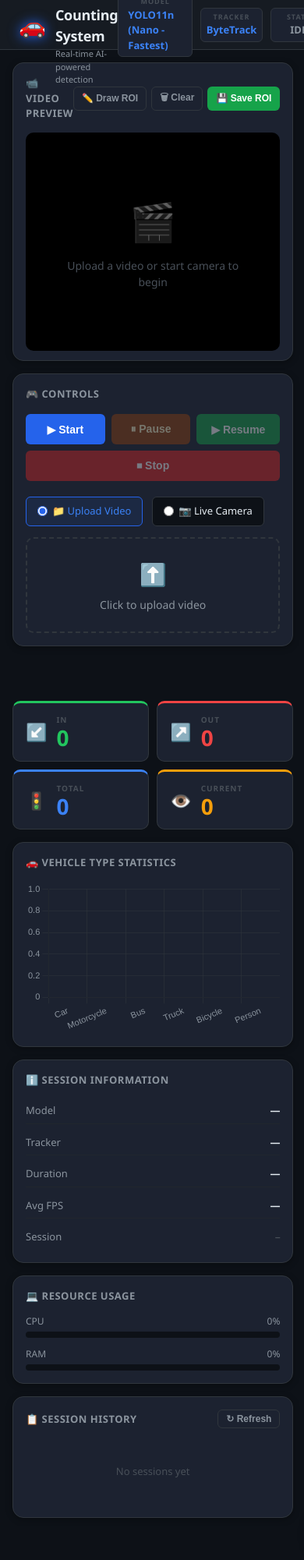
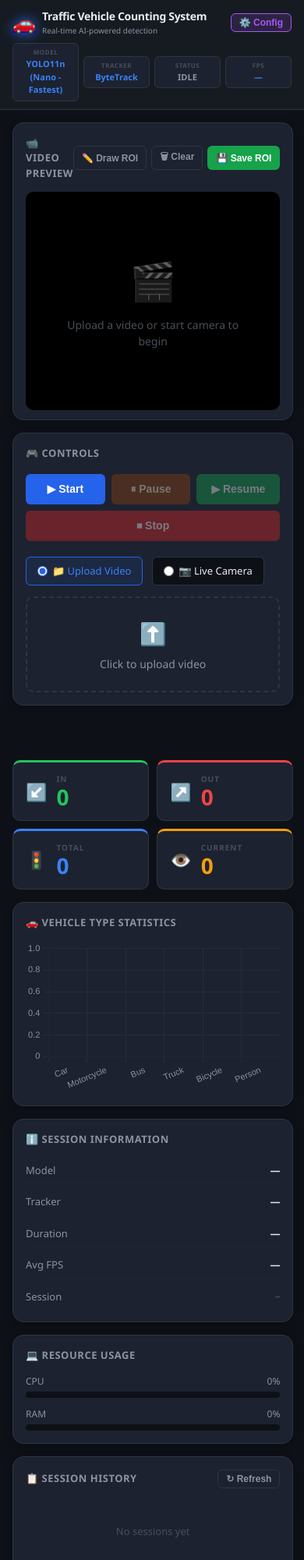
Before and after one commit to longpham205/Traffic_vehicle_counting_system, a FastAPI app: page / in a window 390 px wide. Shown: the whole page at 78% size. Run offline with FastAPI, Linux system fonts and the light colour scheme; data that the repository does not hold is empty.

Commit message:
Initial commit

```diff
--- a/src/frontend/static/style.css
+++ b/src/frontend/static/style.css
@@ -60,7 +60,7 @@ html, body {
   margin: 0 auto;
   display: flex;
   align-items: center;
-  justify-content: space-between;
+  justify-content: flex-start;
   padding: 0 24px;
   height: 64px;
   background: var(--bg-panel);
@@ -69,12 +69,31 @@ html, body {
   top: 0;
   z-index: 100;
   backdrop-filter: blur(10px);
+  gap: 12px;
 }
 
 .header-left {
+  flex: 1;
+  display: flex;
+  align-items: center;
+}
+
+.header-brand {
   display: flex;
   align-items: center;
   gap: 12px;
+}
+
+#btn-config {
+  order: 3;
+  flex-shrink: 0;
+}
+
+.header-badges {
+  order: 2;
+  display: flex;
+  gap: 10px;
+  align-items: center;
 }
 
 .logo-icon {
@@ -94,12 +113,6 @@ html, body {
   font-size: 11px;
   color: var(--text-secondary);
   margin-top: 1px;
-}
-
-.header-badges {
-  display: flex;
-  gap: 10px;
-  align-items: center;
 }
 
 .badge {
@@ -133,6 +146,92 @@ html, body {
 .status-text.paused  { color: var(--yellow); }
 .status-text.stopped { color: var(--red); }
 .status-text.done    { color: var(--cyan); }
+
+/* =========================================================
+   MOBILE HEADER
+   ========================================================= */
+
+@media (max-width: 768px) {
+
+  .header {
+    height: auto;
+    padding: 10px 16px;
+    flex-wrap: wrap;
+    justify-content: space-between;
+    align-items: center;
+    gap: 8px;
+  }
+
+  .header-left {
+    display: flex;
+    align-items: center;
+    flex: 1;
+    min-width: 0;
+  }
+
+  .header-brand {
+    display: flex;
+    align-items: center;
+    gap: 8px;
+    flex: 1;
+    min-width: 0;
+  }
+
+  .logo-icon {
+    font-size: 24px;
+    flex-shrink: 0;
+  }
+
+  .header-title {
+    min-width: 0;
+  }
+
+  .title-main {
+    display: block;
+    font-size: 14px;
+    font-weight: 700;
+    white-space: nowrap;
+    overflow: hidden;
+    text-overflow: ellipsis;
+  }
+
+  .title-sub {
+    display: block;
+    font-size: 10px;
+    margin-top: 1px;
+    white-space: nowrap;
+    overflow: hidden;
+    text-overflow: ellipsis;
+  }
+
+  #btn-config {
+    flex-shrink: 0;
+    order: 3;
+  }
+
+  .header-badges {
+    order: 4;
+    width: 100%;
+    display: grid;
+    grid-template-columns: repeat(4, 1fr);
+    gap: 6px;
+  }
+
+  .badge {
+    min-width: 0;
+    padding: 5px 4px;
+    text-align: center;
+  }
+
+  .badge-label {
+    font-size: 8px;
+    letter-spacing: 0.5px;
+  }
+
+  .badge-value {
+    font-size: 11px;
+  }
+}
 
 /* =========================================================
    DASHBOARD LAYOUT
@@ -536,8 +635,6 @@ html, body {
    ========================================================= */
 .resource-bars { display: flex; flex-direction: column; gap: 12px; }
 
-.resource-item {}
-
 .resource-label {
   display: flex;
   justify-content: space-between;
--- a/src/frontend/templates/index.html
+++ b/src/frontend/templates/index.html
@@ -12,10 +12,12 @@
 <!-- ===== HEADER ===== -->
 <header class="header">
   <div class="header-left">
-    <div class="logo-icon">🚗</div>
-    <div class="header-title">
-      <span class="title-main">Traffic Vehicle Counting System</span>
-      <span class="title-sub">Real-time AI-powered detection</span>
+    <div class="header-brand">
+      <a href="/" class="logo-icon" title="Home">🚗</a>
+      <div class="header-title">
+        <span class="title-main">Traffic Vehicle Counting System</span>
+        <span class="title-sub">Real-time AI-powered detection</span>
+      </div>
     </div>
   </div>
   <div class="header-badges">
@@ -35,8 +37,8 @@
       <span class="badge-label">FPS</span>
       <span class="badge-value" id="hdr-fps">—</span>
     </div>
-    <button class="btn btn-sm btn-accent" id="btn-config" title="Configuration">⚙️ Config</button>
   </div>
+  <button class="btn btn-sm btn-accent" id="btn-config" title="Configuration">⚙️ Config</button>
 </header>
 
 <!-- ===== MAIN LAYOUT ===== -->
```
